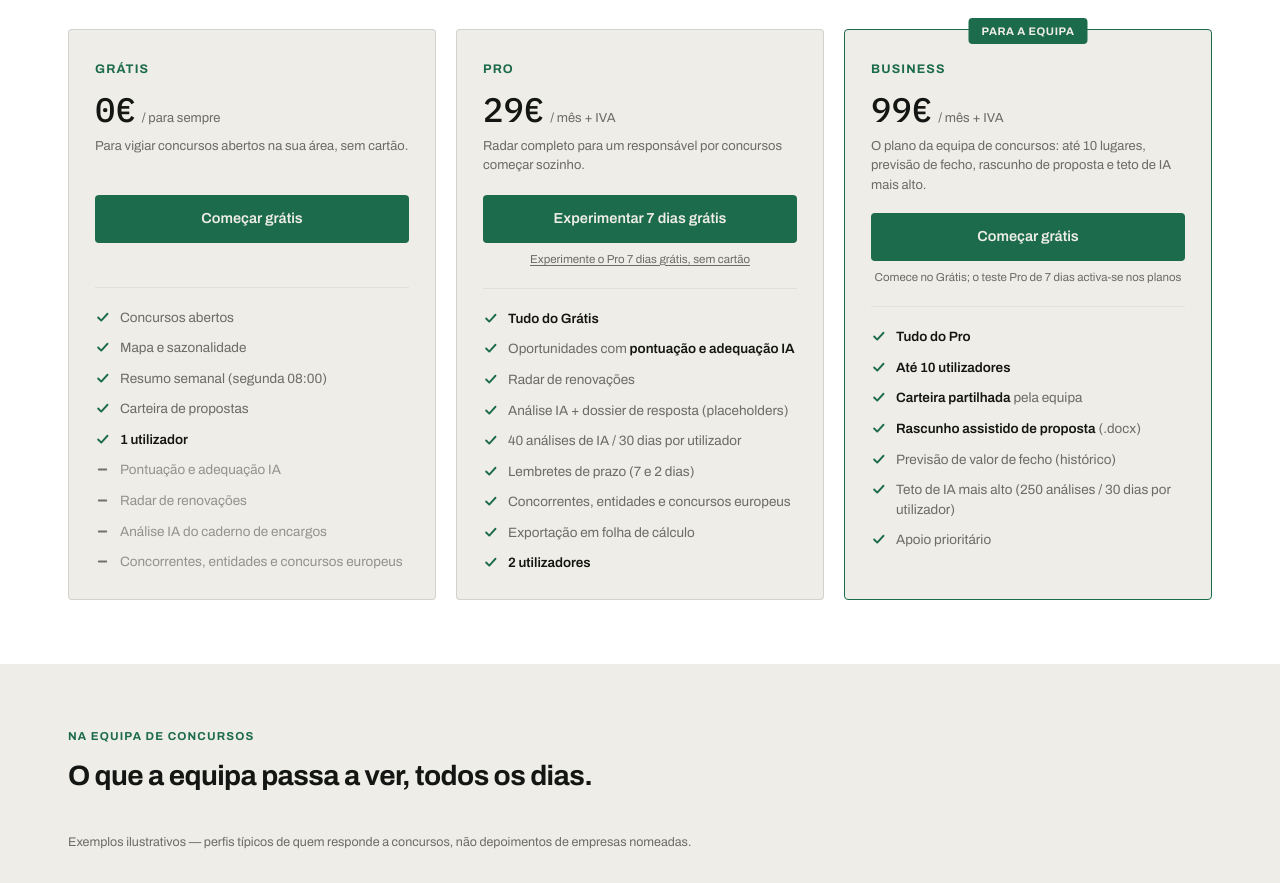
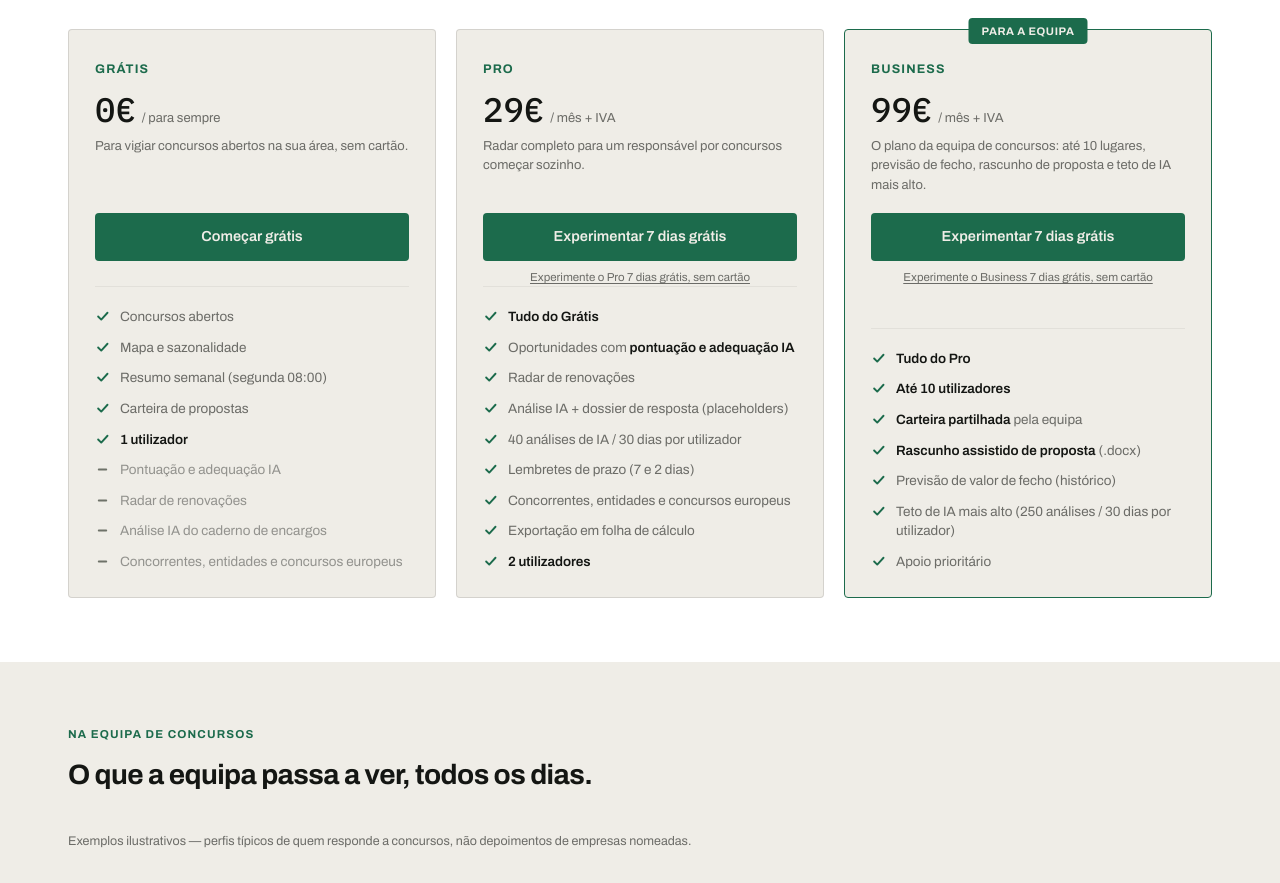
Before and after one commit to transformatiive/base-gov, a website: page public/landing.html in a window 1280 px wide. Shown: the part 3361-4244 px from the top of the page. Drawn offline with Linux system fonts and the light colour scheme.

Commit message:
Landing: CTA Business igual ao Pro e botões alinhados (#107)
* Landing: CTA Business igual ao Pro e botões alinhados

O cartão Business passa a «Experimentar 7 dias grátis», como o Pro.
margin-top: auto nos botões alinha-os à mesma altura apesar do
descritivo mais longo.

Co-authored-by: Transformatiive <transformatiive@users.noreply.github.com>

* Landing: alinhar os CTAs dos planos pelo descritivo

O espaço extra vai para a lista, não para o botão, e o descritivo
tem altura mínima para os três cartões.

Co-authored-by: Transformatiive <transformatiive@users.noreply.github.com>

---------

Co-authored-by: Cursor Agent <cursoragent@cursor.com>
Co-authored-by: Transformatiive <transformatiive@users.noreply.github.com>

```diff
--- a/public/landing.html
+++ b/public/landing.html
@@ -142,14 +142,14 @@
     .plan .pprice{display:flex;align-items:baseline;gap:6px;margin:14px 0 2px}
     .plan .pprice .n{font:var(--pb-numeric-l);font-variant-numeric:tabular-nums;color:var(--ink)}
     .plan .pprice .per{font-size:13px;color:var(--muted)}
-    .plan .ptag{font-size:13px;color:var(--ink2);min-height:40px;margin:6px 0 18px;line-height:1.5}
+    .plan .ptag{font-size:13px;color:var(--ink2);min-height:4.5em;margin:6px 0 18px;line-height:1.5}
     .plan .btn{display:block;width:100%;text-align:center;padding:13px;font-size:14.5px;margin:0 0 8px}
     .plan.hi .btn{background:var(--brand);color:var(--pb-paper)}
     .plan.hi .btn:hover{background:var(--brand-dark)}
     .plan .pfine{text-align:center;font-size:11.5px;color:var(--muted);min-height:16px}
     .plan .pfine a{color:inherit;text-decoration:underline;text-underline-offset:2px}
     .plan .pfine a:hover{color:var(--brand)}
-    .plan ul{list-style:none;margin:20px 0 0;padding:20px 0 0;border-top:1px solid var(--line2);display:flex;flex-direction:column;gap:11px;font-size:13.5px;color:var(--ink2)}
+    .plan ul{list-style:none;margin:auto 0 0;padding:20px 0 0;border-top:1px solid var(--line2);display:flex;flex-direction:column;gap:11px;font-size:13.5px;color:var(--ink2)}
     /* Ícone absoluto: se o li for flex, o <b> vira coluna à parte
        («Oportunidades com» | «pontuação e adequação IA»). */
     .plan ul li{position:relative;padding-left:25px;line-height:1.45}
@@ -612,8 +612,8 @@
           <div class="pname">Business</div>
           <div class="pprice"><span class="n">99€</span><span class="per">/ mês + IVA</span></div>
           <div class="ptag">O plano da equipa de concursos: até 10 lugares, previsão de fecho, rascunho de proposta e teto de IA mais alto.</div>
-          <a class="btn btn-onlight" href="/app/#/registo">Começar grátis</a>
-          <div class="pfine">Comece no Grátis; o teste Pro de 7 dias activa-se nos planos</div>
+          <a class="btn btn-primary" href="/app/#/registo">Experimentar 7 dias grátis</a>
+          <div class="pfine"><a href="/app/#/registo">Experimente o Business 7 dias grátis, sem cartão</a></div>
           <ul>
             <li><svg width="15" height="15" viewBox="0 0 24 24" fill="none" stroke="currentColor" stroke-width="3" stroke-linecap="round" stroke-linejoin="round"><path d="M5 12l5 5L20 6"/></svg> <b>Tudo do Pro</b></li>
             <li><svg width="15" height="15" viewBox="0 0 24 24" fill="none" stroke="currentColor" stroke-width="3" stroke-linecap="round" stroke-linejoin="round"><path d="M5 12l5 5L20 6"/></svg> <b>Até 10 utilizadores</b></li>
```
Also changed, not shown: src/landing-cta.test.ts (+10 -0 lines).
